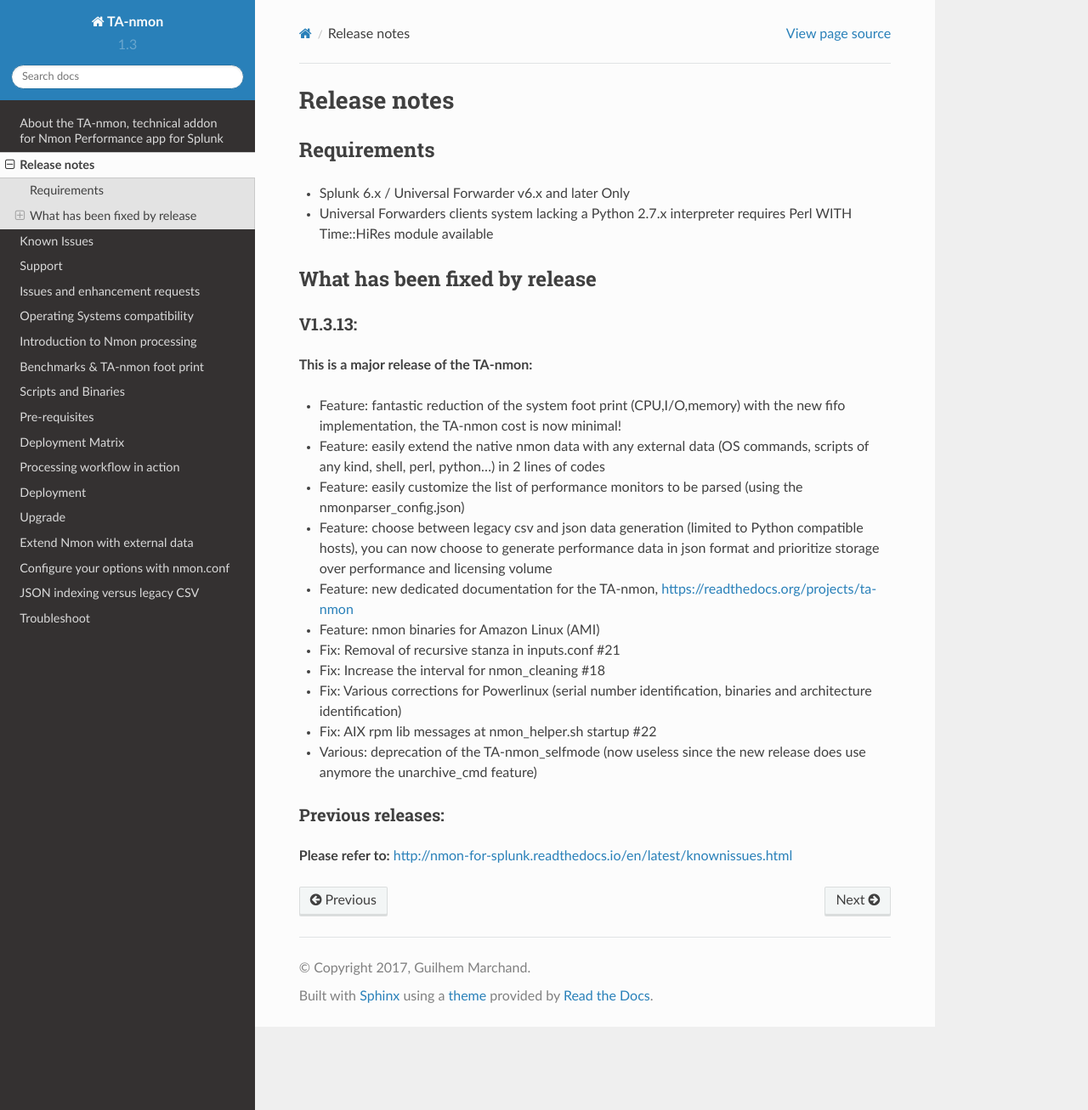
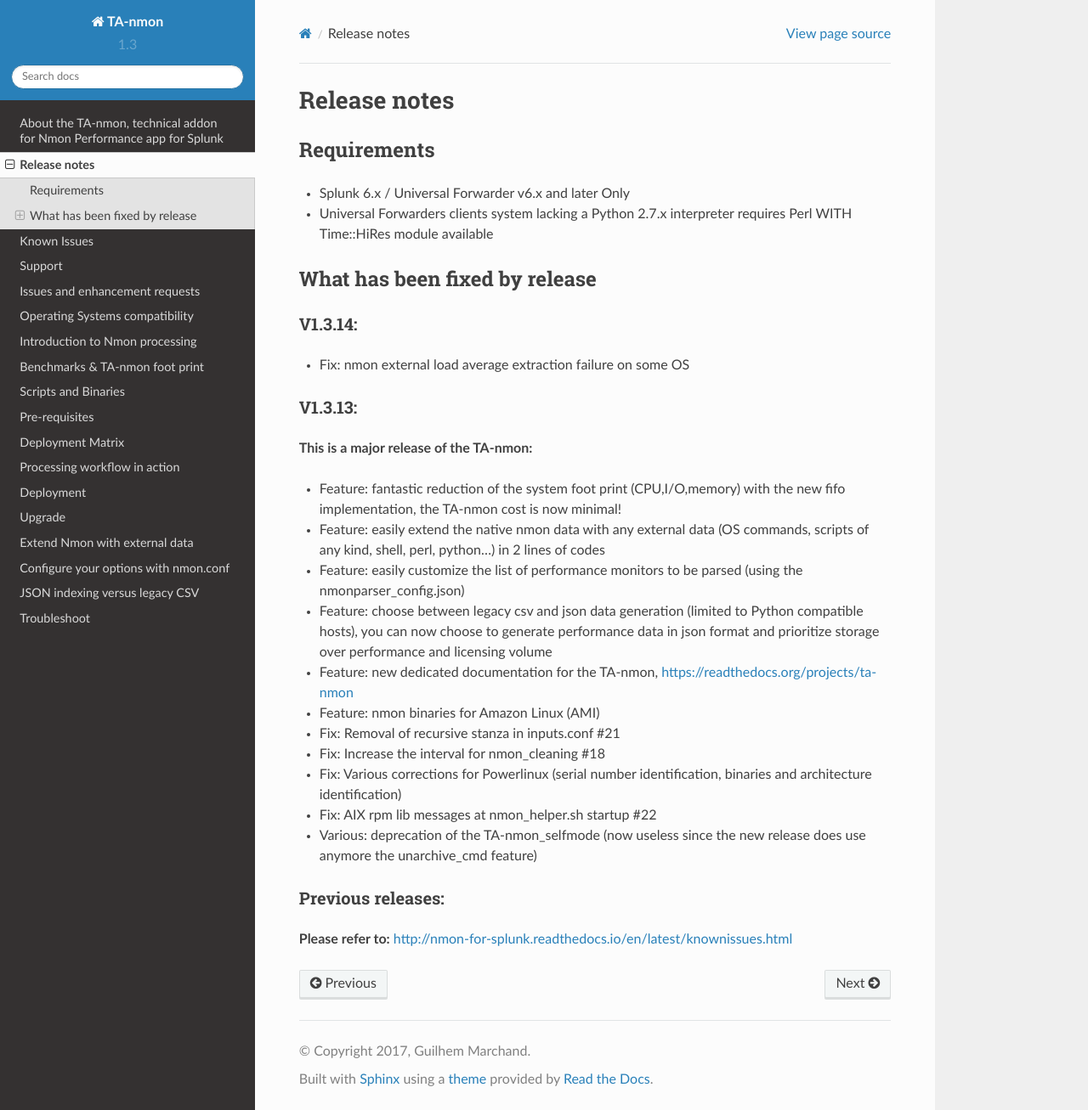
Before and after one commit to guilhemmarchand/TA-nmon, a Sphinx documentation site: the page built from docs/releasenotes.rst, in a window 1280 px wide and 1307 px high. Shown: the whole window at 85% size. Built offline with Sphinx 7.4.7 and the Read the Docs theme 2.0.0, drawn with Linux system fonts in a browser that asks for light colours.

Commit message:
release 1.3.14

```diff
--- a/docs/releasenotes.rst
+++ b/docs/releasenotes.rst
@@ -13,6 +13,13 @@
 ^^^^^^^^^^^^^^^^^^^^^^^^^^^^^^
 What has been fixed by release
 ^^^^^^^^^^^^^^^^^^^^^^^^^^^^^^
+
+========
+V1.3.14:
+========
+
+- Fix: nmon external load average extraction failure on some OS
+
 ========
 V1.3.13:
 ========
```
Also changed, not shown: 1 other file.
